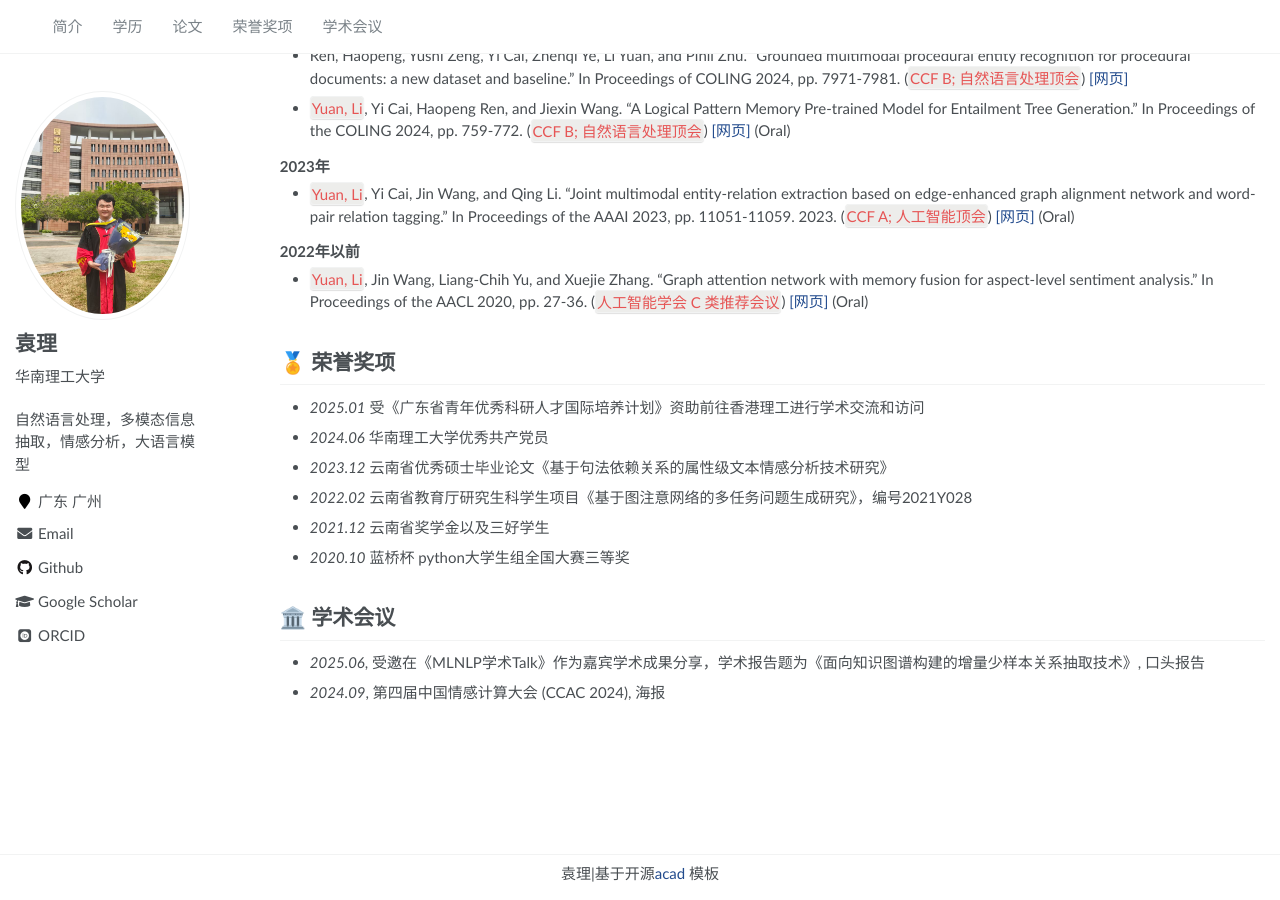
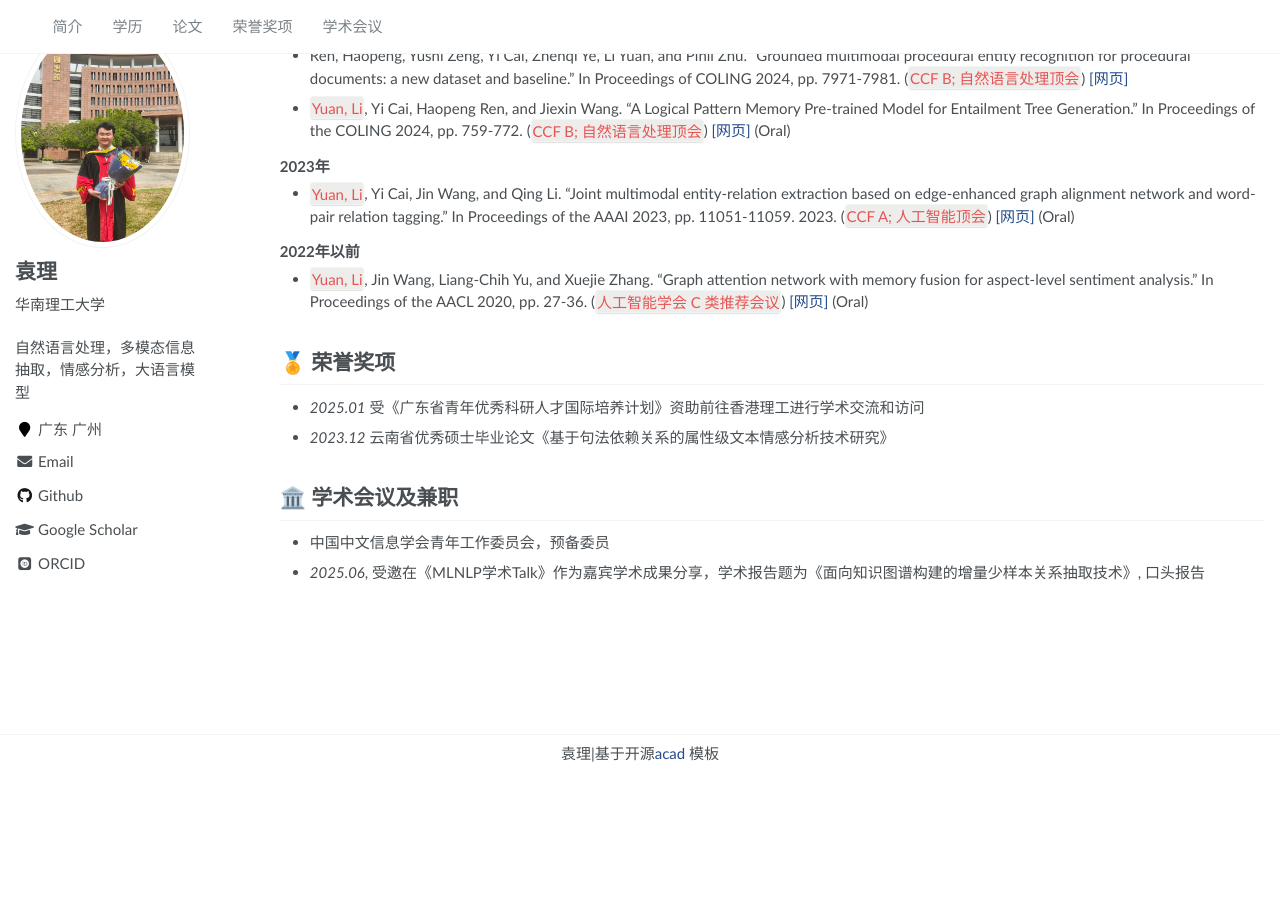
Before and after one commit to YuanLi95/YuanLi95.github.io, a Jekyll site: the page built from _pages/about.md, in a window 1280 px wide and 900 px high, scrolled down 1787 px. Built offline with Jekyll 4.4.1, drawn with Linux system fonts in a browser that asks for light colours; some web fonts are replaced; after the commit the page ends 2567 px from its top, so only the background shows below that.

Commit message:
Update about.md

```diff
--- a/_pages/about.md
+++ b/_pages/about.md
@@ -141,23 +141,11 @@ redirect_from:
 
 # 🏅 荣誉奖项
 - *2025.01* 受《广东省青年优秀科研人才国际培养计划》资助前往香港理工进行学术交流和访问
-- *2024.06* 华南理工大学优秀共产党员
 - *2023.12* 云南省优秀硕士毕业论文《基于句法依赖关系的属性级文本情感分析技术研究》
-- *2022.02* 云南省教育厅研究生科学生项目《基于图注意网络的多任务问题生成研究》，编号2021Y028
-- *2021.12* 云南省奖学金以及三好学生
-- *2020.10* 蓝桥杯 python大学生组全国大赛三等奖
 
 
 <span class='anchor' id='-xshy'></span>
 
-# 🏛️ 学术会议
+# 🏛️ 学术会议及兼职
+- 中国中文信息学会青年工作委员会，预备委员
 - *2025.06*, 受邀在《MLNLP学术Talk》作为嘉宾学术成果分享，学术报告题为《面向知识图谱构建的增量少样本关系抽取技术》, 口头报告
-
-- *2024.09*, 第四届中国情感计算大会 (CCAC 2024), 海报
-
-<!-- <span class='anchor' id='-gzsx'></span>
-
-# 💻 工作实习
-- *2018.05 - 2020.02*, 重庆长江轴承股份有限公司, 重庆
-- *2020.11.25 - 2020.12.02*, 湖北新冶钢有限公司, 湖北黄石
-- *2017.6 - 2021.1*, 制造装备数字化国家工程研究中心, 湖北武汉 -->
```
